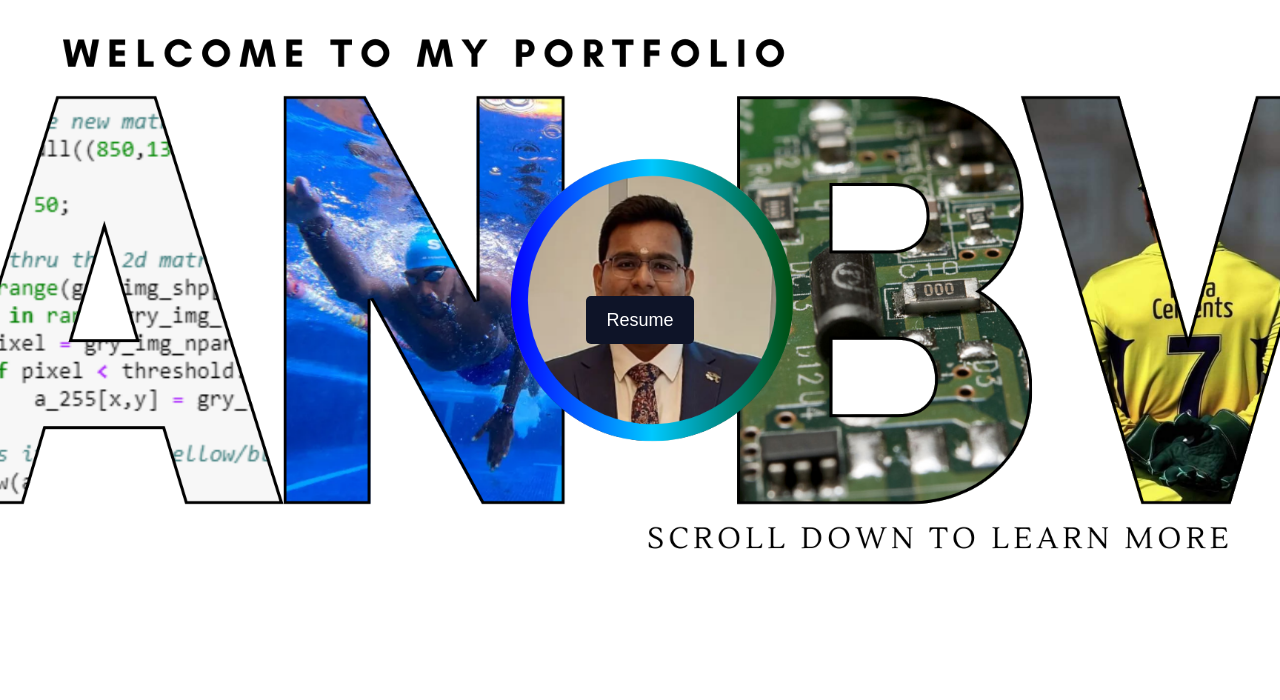
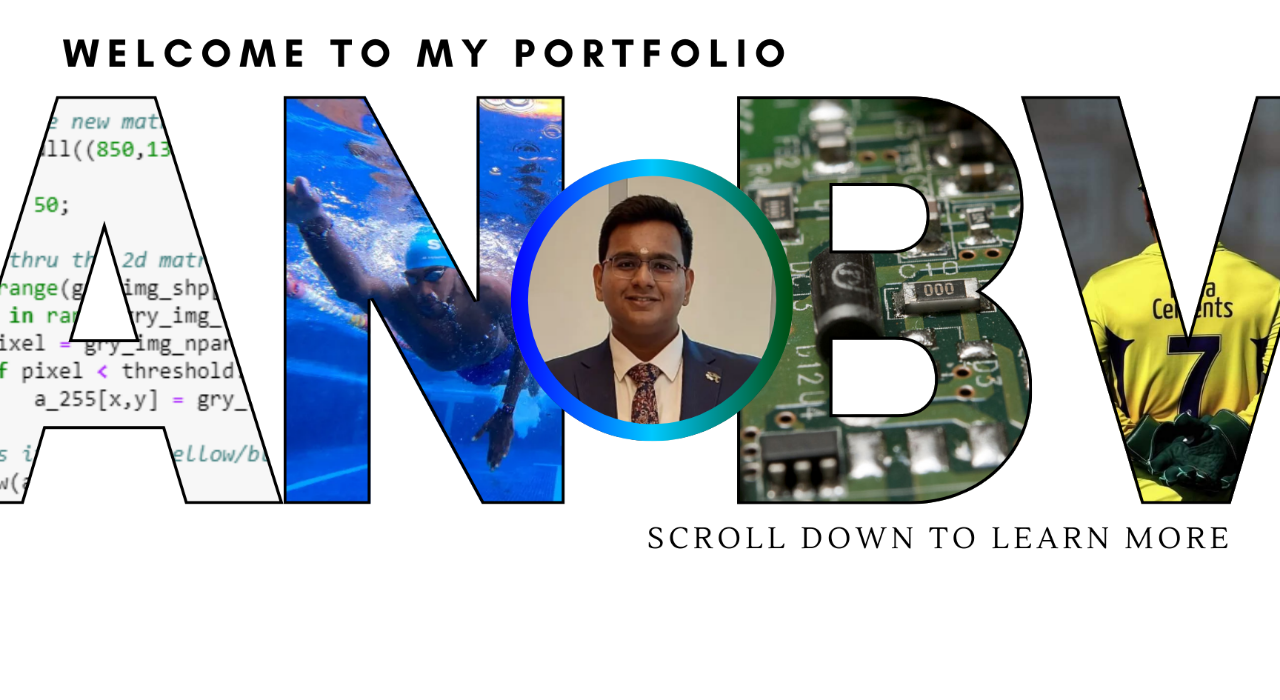
Before and after one commit to NarayanAkshay11/personalweb, a plain HTML site: page index.html in a window 1280 px wide. Shown: the part 100-800 px from the top of the page. Drawn offline with nearby package versions, Linux system fonts and the light colour scheme; a web font is replaced by a local one.

Commit message:
Update index.html

```diff
--- a/index.html
+++ b/index.html
@@ -43,7 +43,6 @@
                 <p> </p>
                 <p> </p>
                 <p> </p>
-                <a href="#about" class="btn" target="_blank">Resume</a>
             </div>
         </section>
 
```
